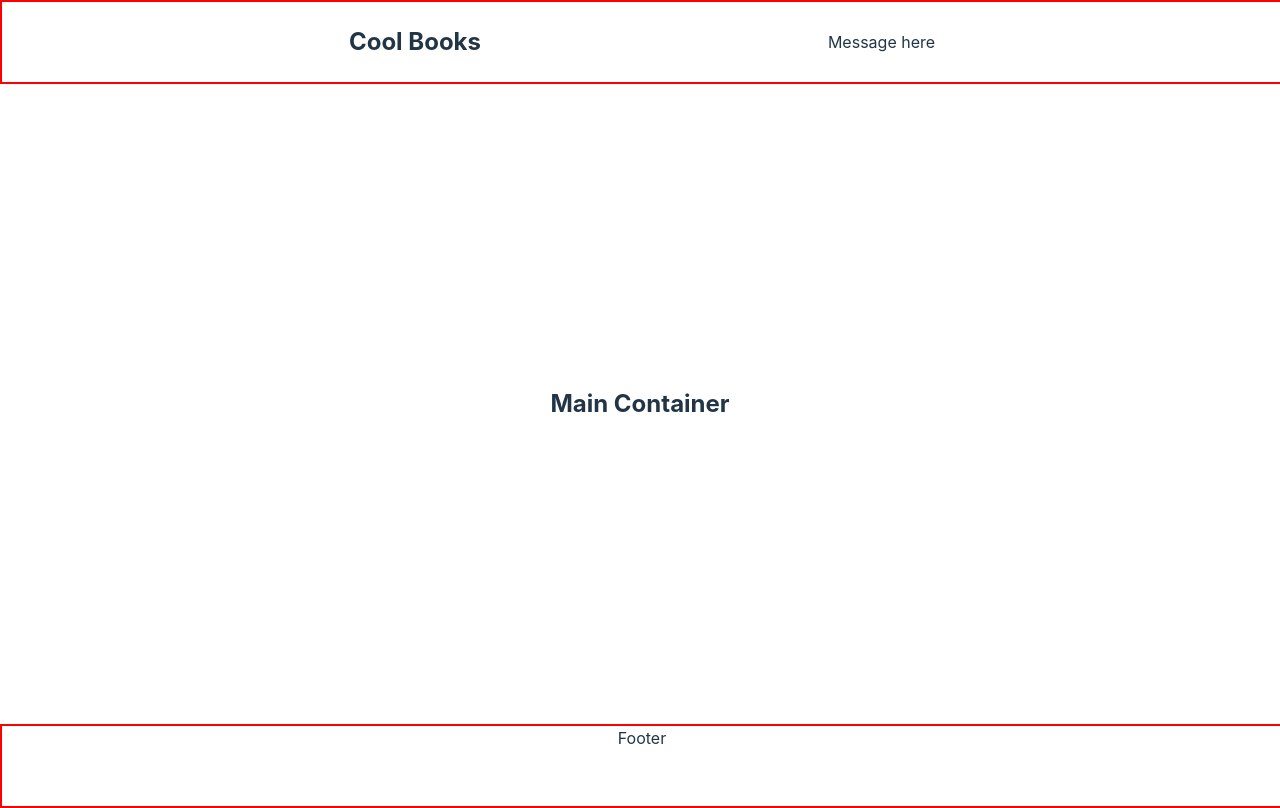
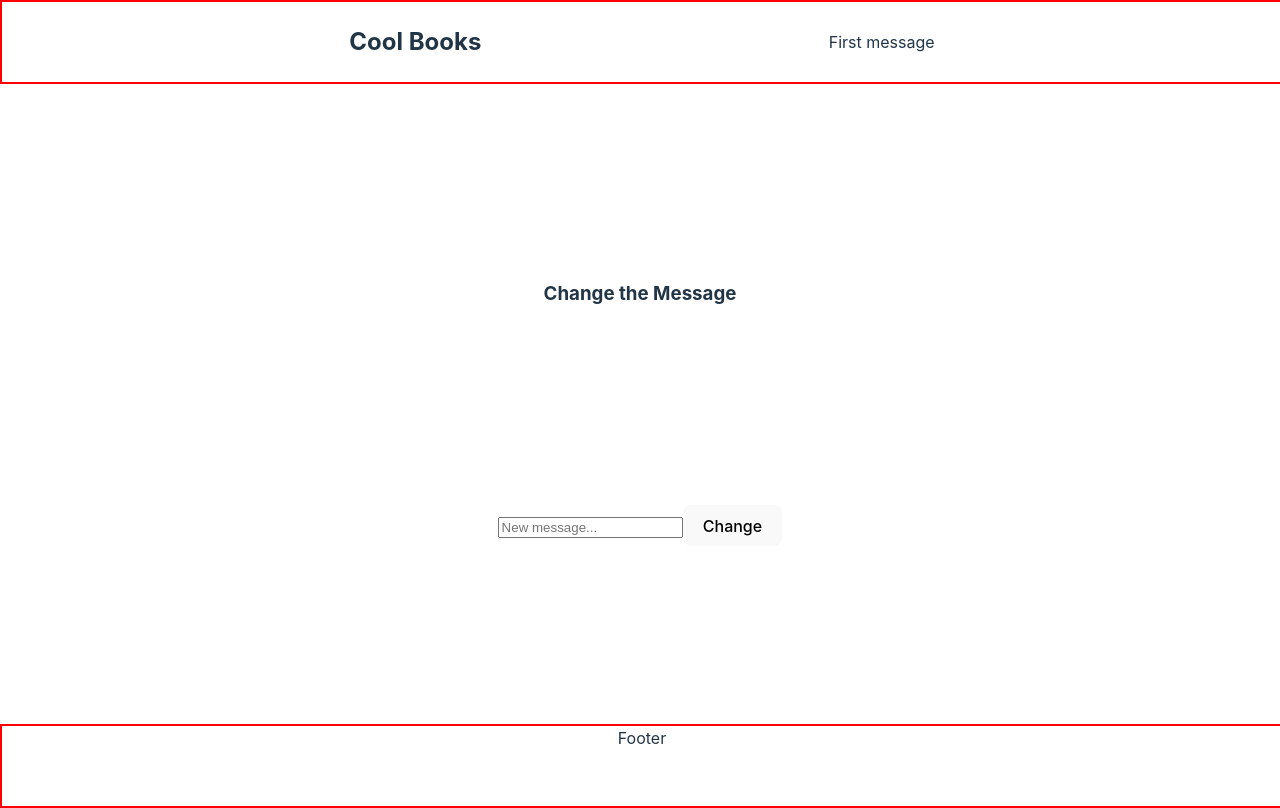
Before and after one commit to mz106/m55-week-8-react, a React (Vite) app: page / in a window 1280 px wide. Built offline with nearby package versions, Linux system fonts and the light colour scheme.

Commit message:
feature: add message context provider

```diff
--- a/src/components/header/Header.jsx
+++ b/src/components/header/Header.jsx
@@ -1,12 +1,16 @@
-import React from "react";
+import { useContext } from "react";
+
+import { MessageContext } from "../../providers/messageProvider/MessageProvider";
 
 import "./Header.css";
 
 const Header = () => {
+  const { message } = useContext(MessageContext);
+
   return (
     <header>
       <h2>Cool Books</h2>
-      <p>Message here</p>
+      <p>{message}</p>
     </header>
   );
 };
--- a/src/components/layout/Layout.jsx
+++ b/src/components/layout/Layout.jsx
@@ -2,6 +2,7 @@
 
 import Header from "../header/Header";
 import Footer from "../footer/Footer";
+import { MessageProvider } from "../../providers/messageProvider/MessageProvider";
 
 import "./Layout.css";
 
@@ -9,9 +10,11 @@
   return (
     <>
       <div className="layout">
-        <Header />
-        {children}
-        <Footer />
+        <MessageProvider>
+          <Header />
+          {children}
+          <Footer />
+        </MessageProvider>
       </div>
     </>
   );
--- a/src/components/mainContainer/MainContainer.jsx
+++ b/src/components/mainContainer/MainContainer.jsx
@@ -1,11 +1,13 @@
 import React from "react";
+
+import MessageContainer from "../messageContainer/MessageContainer";
 
 import "./MainContainer.css";
 
 const MainContainer = () => {
   return (
     <div className="wrapper">
-      <h2>Main Container</h2>
+      <MessageContainer />
     </div>
   );
 };
--- /dev/null
+++ b/src/components/messageContainer/MessageContainer.css
@@ -0,0 +1,7 @@
+.wrapper {
+  width: 25%;
+  height: 70vh;
+  display: flex;
+  flex-direction: column;
+  justify-content: center;
+}
--- /dev/null
+++ b/src/components/messageContainer/MessageContainer.jsx
@@ -0,0 +1,30 @@
+import { useContext, useState } from "react";
+
+import { MessageContext } from "../../providers/messageProvider/MessageProvider";
+
+import "./MessageContainer.css";
+
+const MessageContainer = () => {
+  const [newMessage, setNewMessage] = useState("");
+
+  const { message, updateMessage } = useContext(MessageContext);
+
+  const changeHandler = (e, setter) => {
+    setter(e.target.value);
+  };
+
+  return (
+    <div className="wrapper">
+      <h3>Change the Message</h3>
+      <form onSubmit={(e) => updateMessage(e, newMessage)}>
+        <input
+          onChange={(e) => changeHandler(e, setNewMessage)}
+          placeholder="New message..."
+        />
+        <button type="submit">Change</button>
+      </form>
+    </div>
+  );
+};
+
+export default MessageContainer;
--- /dev/null
+++ b/src/providers/messageProvider/MessageProvider.jsx
@@ -0,0 +1,20 @@
+import { createContext, useState } from "react";
+
+const MessageContext = createContext();
+
+const MessageProvider = ({ children }) => {
+  const [message, setMessage] = useState("First message");
+
+  const updateMessage = (e, newMessage) => {
+    e.preventDefault();
+    setMessage(newMessage);
+  };
+
+  return (
+    <MessageContext.Provider value={{ message, updateMessage }}>
+      {children}
+    </MessageContext.Provider>
+  );
+};
+
+export { MessageContext, MessageProvider };
```
